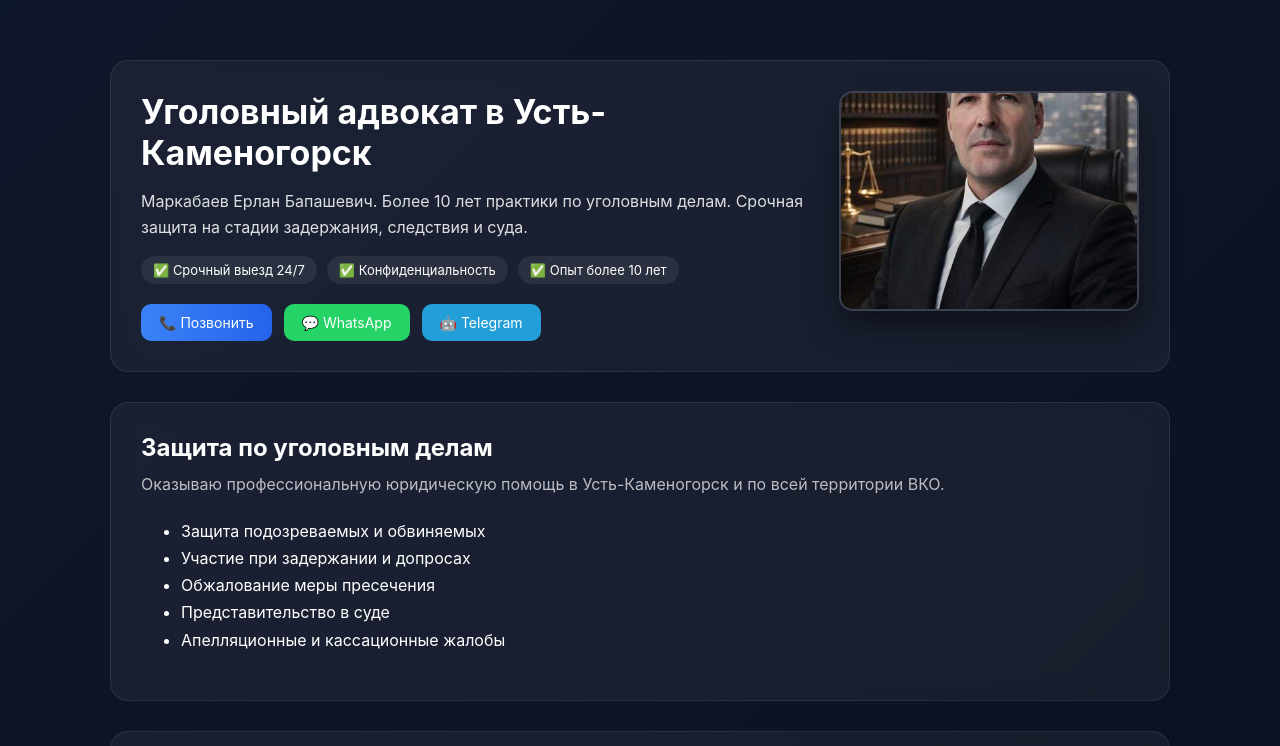
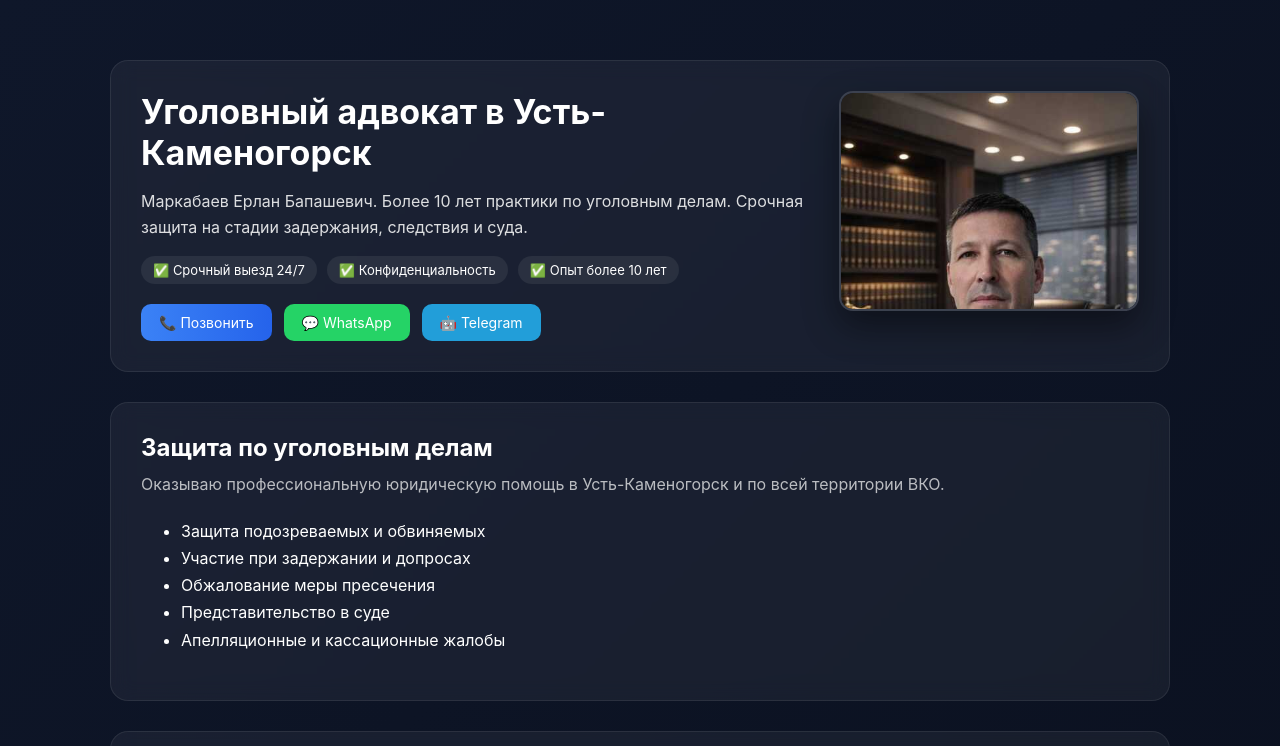
Before and after one commit to markabaever-debug/advokat_vko, a Next.js app: page /ugolovnyj-advokat-ust-kamenogorsk in a window 1280 px wide. Shown: the top 746 px of the page. Built offline with nearby package versions, Linux system fonts and the light colour scheme.

Commit message:
бновления сайта адвоката

```diff
--- a/app/ugolovnyj-advokat-ust-kamenogorsk/page.tsx
+++ b/app/ugolovnyj-advokat-ust-kamenogorsk/page.tsx
@@ -69,7 +69,13 @@ export default function UgolovnyAdvokatPage() {
             <img
               src="/me.jpg"
               alt="Адвокат Маркабаев Ерлан Бапашевич"
-              style={{ width: "100%", maxWidth: "100%", height: "100%", objectFit: "cover" }}
+              style={{
+                width: "100%",
+                height: "100%",
+                objectFit: "cover",
+                objectPosition: "top",
+                borderRadius: "12px",
+              }}
             />
           </div>
         </div>
```
